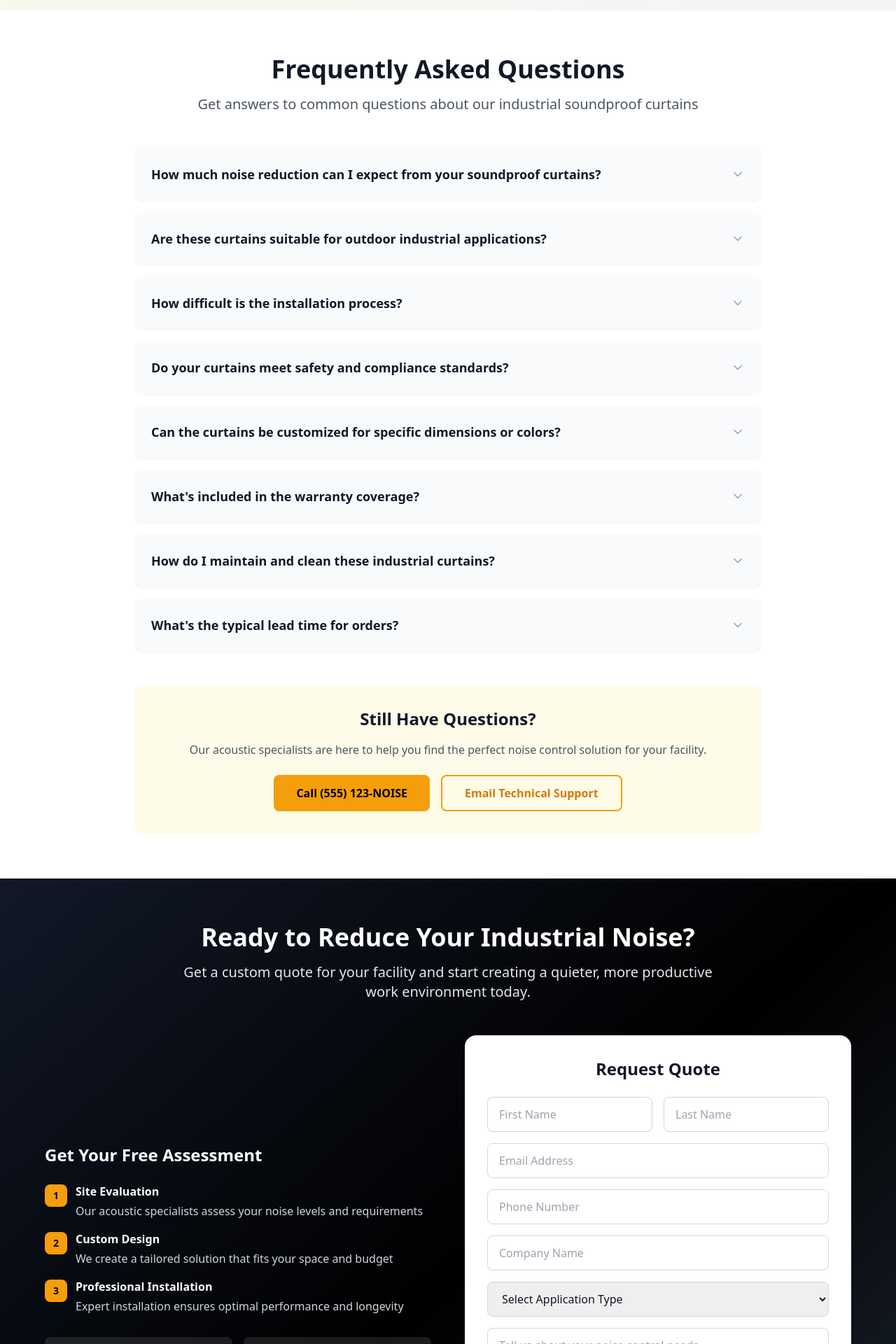
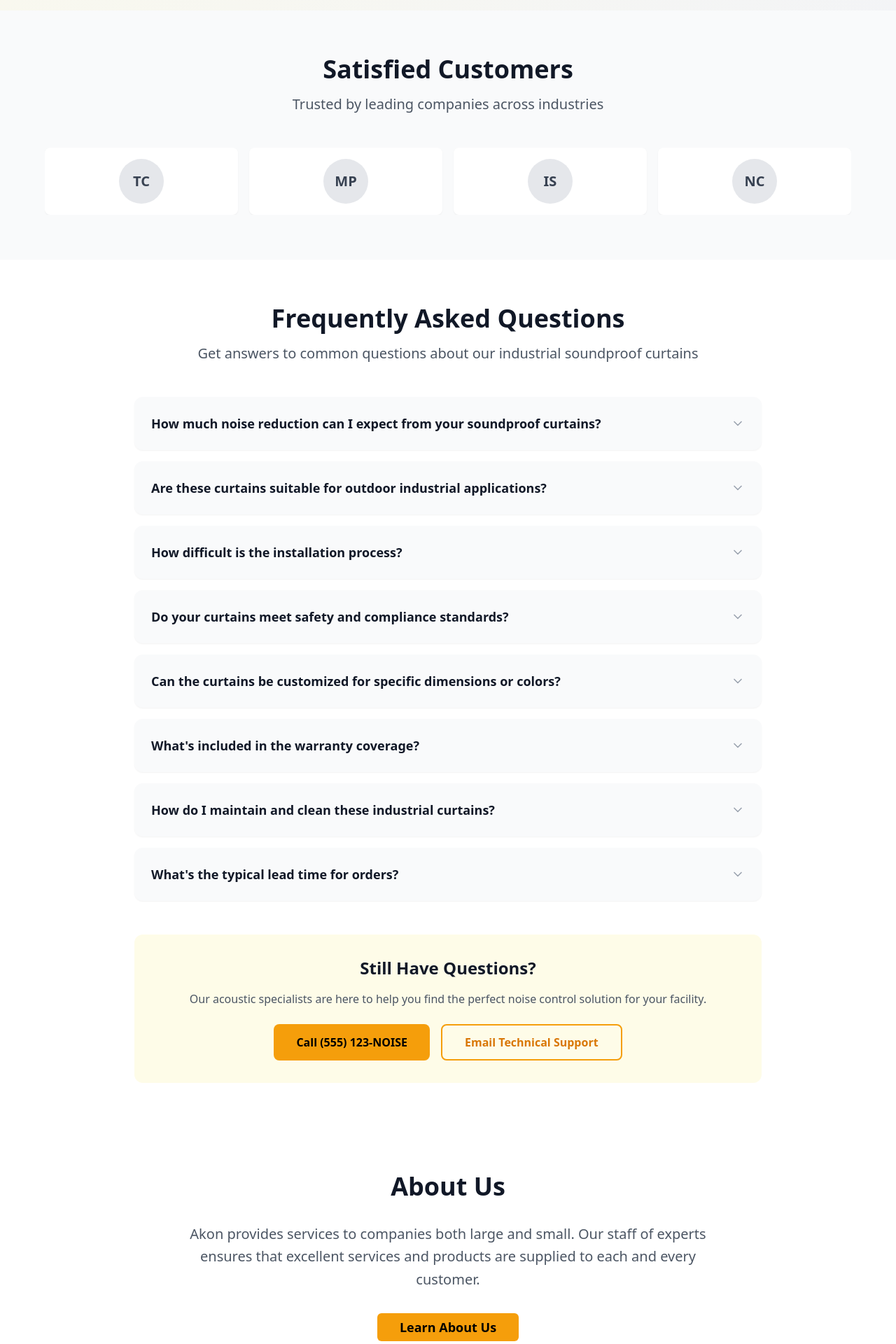
Before and after one commit to CreativeAniwithAni/curtain-craft-canvas, a React (Vite) app: page / in a window 1280 px wide. Shown: the part 4700-6620 px from the top of the page at 70% size. Built offline with nearby package versions, Linux system fonts and the light colour scheme.

Commit message:
Add footer with customer logos and about us section
Added a "Satisfied Customers" section with animated logos, an "About Us" section with a "Learn More" button, and the Akon logo in a bubble to the footer. Improved footer organization and styling.

```diff
--- /dev/null
+++ b/src/components/AboutUs.tsx
@@ -0,0 +1,23 @@
+
+import React from 'react';
+import { Button } from '@/components/ui/button';
+
+const AboutUs = () => {
+  return (
+    <section className="py-16 px-4 bg-white">
+      <div className="max-w-4xl mx-auto text-center">
+        <h2 className="text-3xl md:text-4xl font-bold text-gray-900 mb-8">
+          About Us
+        </h2>
+        <p className="text-xl text-gray-600 leading-relaxed mb-8 max-w-3xl mx-auto">
+          Akon provides services to companies both large and small. Our staff of experts ensures that excellent services and products are supplied to each and every customer.
+        </p>
+        <Button className="bg-yellow-500 hover:bg-yellow-600 text-black font-semibold px-8 py-3 text-lg">
+          Learn About Us
+        </Button>
+      </div>
+    </section>
+  );
+};
+
+export default AboutUs;
--- /dev/null
+++ b/src/components/Footer.tsx
@@ -0,0 +1,73 @@
+
+import React from 'react';
+import { Separator } from '@/components/ui/separator';
+
+const Footer = () => {
+  return (
+    <footer className="bg-gray-900 text-white py-12">
+      <div className="max-w-6xl mx-auto px-4">
+        <div className="grid grid-cols-1 md:grid-cols-4 gap-8 mb-8">
+          {/* Logo Section */}
+          <div className="md:col-span-1 flex flex-col items-center md:items-start">
+            <div className="w-20 h-20 bg-yellow-500 rounded-full flex items-center justify-center mb-4 shadow-lg">
+              <img
+                src="/lovable-uploads/bd12a792-92ae-4f21-9948-ef310c695c14.png"
+                alt="Akon Logo"
+                className="w-16 h-auto"
+              />
+            </div>
+            <p className="text-gray-400 text-sm text-center md:text-left">
+              Professional noise control solutions
+            </p>
+          </div>
+
+          {/* Products */}
+          <div>
+            <h3 className="text-lg font-semibold mb-4 text-yellow-400">Products</h3>
+            <ul className="space-y-2 text-gray-400">
+              <li className="hover:text-white transition-colors cursor-pointer">Standard Acoustic</li>
+              <li className="hover:text-white transition-colors cursor-pointer">Heavy-Duty Pro</li>
+              <li className="hover:text-white transition-colors cursor-pointer">Industrial Max</li>
+              <li className="hover:text-white transition-colors cursor-pointer">Custom Solutions</li>
+            </ul>
+          </div>
+
+          {/* Services */}
+          <div>
+            <h3 className="text-lg font-semibold mb-4 text-yellow-400">Services</h3>
+            <ul className="space-y-2 text-gray-400">
+              <li className="hover:text-white transition-colors cursor-pointer">Consultation</li>
+              <li className="hover:text-white transition-colors cursor-pointer">Installation</li>
+              <li className="hover:text-white transition-colors cursor-pointer">Maintenance</li>
+              <li className="hover:text-white transition-colors cursor-pointer">Support</li>
+            </ul>
+          </div>
+
+          {/* Contact */}
+          <div>
+            <h3 className="text-lg font-semibold mb-4 text-yellow-400">Contact</h3>
+            <ul className="space-y-2 text-gray-400">
+              <li>Phone: (555) 123-4567</li>
+              <li>Email: info@akon.com</li>
+              <li>Mon-Fri: 8AM-6PM</li>
+              <li className="hover:text-white transition-colors cursor-pointer">Get Quote</li>
+            </ul>
+          </div>
+        </div>
+
+        <Separator className="bg-gray-700 mb-6" />
+
+        <div className="flex flex-col md:flex-row justify-between items-center text-gray-400 text-sm">
+          <p>&copy; 2024 Akon Industrial Solutions. All rights reserved.</p>
+          <div className="flex space-x-6 mt-4 md:mt-0">
+            <span className="hover:text-white transition-colors cursor-pointer">Privacy Policy</span>
+            <span className="hover:text-white transition-colors cursor-pointer">Terms of Service</span>
+            <span className="hover:text-white transition-colors cursor-pointer">Warranty</span>
+          </div>
+        </div>
+      </div>
+    </footer>
+  );
+};
+
+export default Footer;
--- /dev/null
+++ b/src/components/SatisfiedCustomers.tsx
@@ -0,0 +1,54 @@
+
+import React from 'react';
+import { Carousel, CarouselContent, CarouselItem } from '@/components/ui/carousel';
+
+const SatisfiedCustomers = () => {
+  // Sample customer logos - using placeholder names for demonstration
+  const customers = [
+    { name: "TechCorp", logo: "TC" },
+    { name: "ManufacturingPro", logo: "MP" },
+    { name: "IndustrialSolutions", logo: "IS" },
+    { name: "NoiseControl Inc", logo: "NC" },
+    { name: "SoundGuard", logo: "SG" },
+    { name: "AcousticMax", logo: "AM" },
+    { name: "QuietSpace", logo: "QS" },
+    { name: "SilentWork", logo: "SW" }
+  ];
+
+  return (
+    <section className="py-16 px-4 bg-gray-50">
+      <div className="max-w-6xl mx-auto">
+        <div className="text-center mb-12">
+          <h2 className="text-3xl md:text-4xl font-bold text-gray-900 mb-4">
+            Satisfied Customers
+          </h2>
+          <p className="text-xl text-gray-600">
+            Trusted by leading companies across industries
+          </p>
+        </div>
+
+        <Carousel
+          opts={{
+            align: "start",
+            loop: true,
+          }}
+          className="w-full"
+        >
+          <CarouselContent className="-ml-4">
+            {customers.map((customer, index) => (
+              <CarouselItem key={index} className="pl-4 basis-1/2 md:basis-1/3 lg:basis-1/4">
+                <div className="flex items-center justify-center p-6 bg-white rounded-lg shadow-sm hover:shadow-md transition-shadow duration-300 h-24">
+                  <div className="w-16 h-16 bg-gray-200 rounded-full flex items-center justify-center text-gray-700 font-bold text-xl">
+                    {customer.logo}
+                  </div>
+                </div>
+              </CarouselItem>
+            ))}
+          </CarouselContent>
+        </Carousel>
+      </div>
+    </section>
+  );
+};
+
+export default SatisfiedCustomers;
--- a/src/pages/Index.tsx
+++ b/src/pages/Index.tsx
@@ -5,8 +5,11 @@ import ProductOverview from '../components/ProductOverview';
 import ComparisonTable from '../components/ComparisonTable';
 import Applications from '../components/Applications';
 import Benefits from '../components/Benefits';
+import SatisfiedCustomers from '../components/SatisfiedCustomers';
 import FAQ from '../components/FAQ';
+import AboutUs from '../components/AboutUs';
 import CTA from '../components/CTA';
+import Footer from '../components/Footer';
 
 const Index = () => {
   return (
@@ -16,8 +19,11 @@ const Index = () => {
       <ComparisonTable />
       <Applications />
       <Benefits />
+      <SatisfiedCustomers />
       <FAQ />
+      <AboutUs />
       <CTA />
+      <Footer />
     </div>
   );
 };
```
Also changed, not shown: public/lovable-uploads/bd12a792-92ae-4f21-9948-ef310c695c14.png (added).
